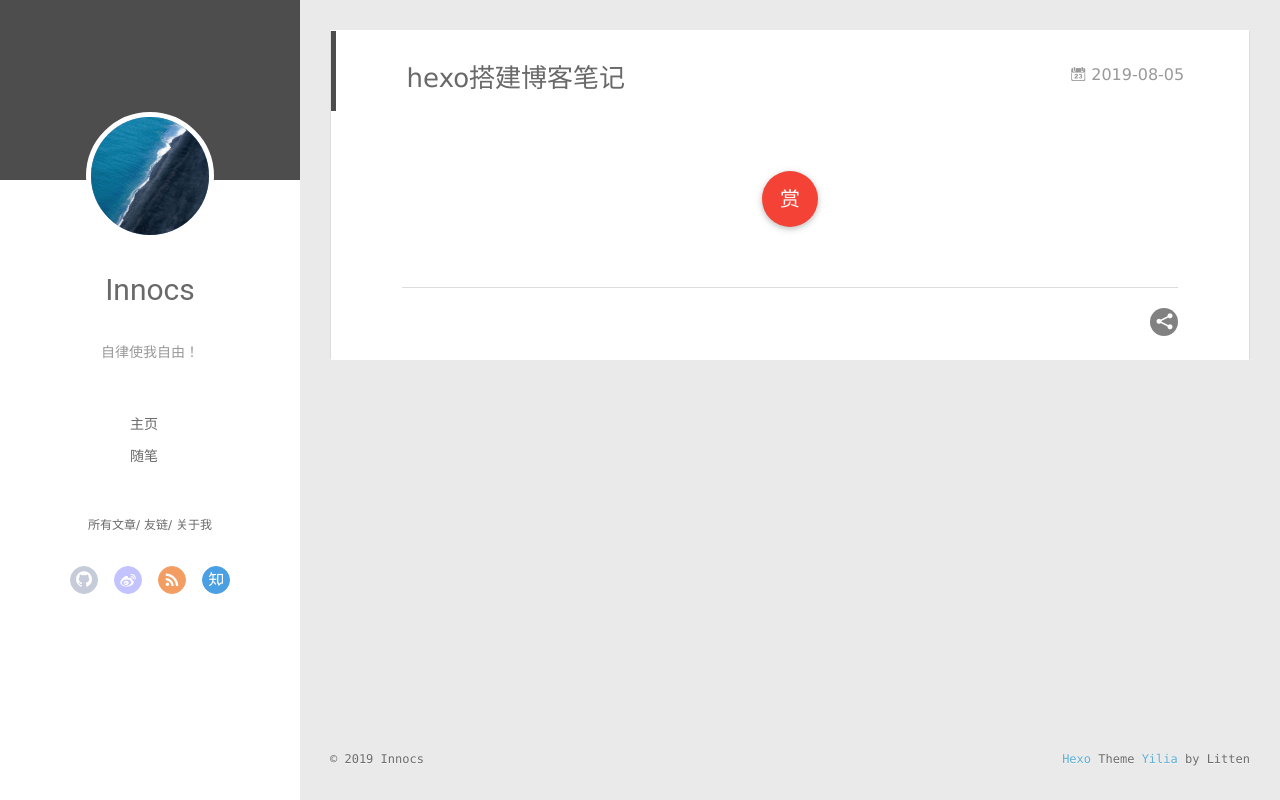
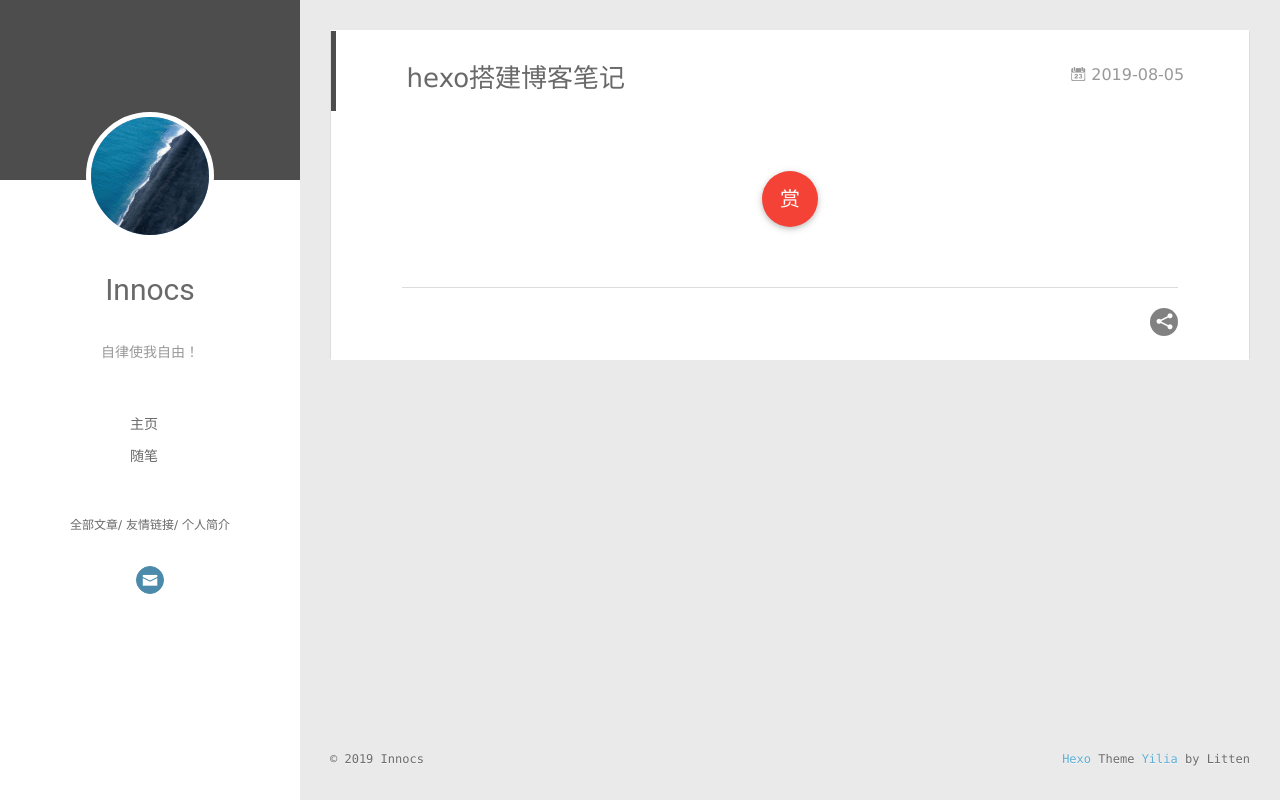
Before and after one commit to Innocs/Innocs.github.io, a plain HTML site: page 2019/08/05/hexo搭建博客笔记/index.html in a window 1280 px wide. Drawn offline with Linux system fonts and the light colour scheme; no server answers.

Commit message:
Site updated: 2019-08-05 13:07:15

```diff
--- a/2019/08/05/hexo搭建博客笔记/index.html
+++ b/2019/08/05/hexo搭建博客笔记/index.html
@@ -65,28 +65,22 @@
 		<nav class="header-smart-menu">
 
 
-    			<a q-on="click: openSlider(e, 'innerArchive')" href="javascript:void(0)">所有文章</a>
+    			<a q-on="click: openSlider(e, 'innerArchive')" href="javascript:void(0)">全部文章</a>
 
 
 
-    			<a q-on="click: openSlider(e, 'friends')" href="javascript:void(0)">友链</a>
+    			<a q-on="click: openSlider(e, 'friends')" href="javascript:void(0)">友情链接</a>
 
 
 
-    			<a q-on="click: openSlider(e, 'aboutme')" href="javascript:void(0)">关于我</a>
+    			<a q-on="click: openSlider(e, 'aboutme')" href="javascript:void(0)">个人简介</a>
 
 
 		</nav>
 		<nav class="header-nav">
 			<div class="social">
 
-					<a class="github" target="_blank" href="#" title="github"><i class="icon-github"></i></a>
-
-					<a class="weibo" target="_blank" href="#" title="weibo"><i class="icon-weibo"></i></a>
-
-					<a class="rss" target="_blank" href="#" title="rss"><i class="icon-rss"></i></a>
-
-					<a class="zhihu" target="_blank" href="#" title="zhihu"><i class="icon-zhihu"></i></a>
+					<a class="mail" target="_blank" href="mailto:litten225@qq.com" title="mail"><i class="icon-mail"></i></a>
 
 			</div>
 		</nav>
@@ -123,13 +117,7 @@
 			<nav class="header-nav">
 				<div class="social">
 
-						<a class="github" target="_blank" href="#" title="github"><i class="icon-github"></i></a>
-
-						<a class="weibo" target="_blank" href="#" title="weibo"><i class="icon-weibo"></i></a>
-
-						<a class="rss" target="_blank" href="#" title="rss"><i class="icon-rss"></i></a>
-
-						<a class="zhihu" target="_blank" href="#" title="zhihu"><i class="icon-zhihu"></i></a>
+						<a class="mail" target="_blank" href="mailto:litten225@qq.com" title="mail"><i class="icon-mail"></i></a>
 
 				</div>
 			</nav>
@@ -367,15 +355,15 @@ return o(i(t),arguments.length<2?void 0:u(arguments[1]))}})},function(t,n,r){var
 
 
 
-      <li style="width: 33.333333333333336%" q-on="click: openSlider(e, 'innerArchive')"><a href="javascript:void(0)" q-class="active:innerArchive">所有文章</a></li>
+      <li style="width: 33.333333333333336%" q-on="click: openSlider(e, 'innerArchive')"><a href="javascript:void(0)" q-class="active:innerArchive">全部文章</a></li>
 
 
 
-      <li style="width: 33.333333333333336%" q-on="click: openSlider(e, 'friends')"><a href="javascript:void(0)" q-class="active:friends">友链</a></li>
+      <li style="width: 33.333333333333336%" q-on="click: openSlider(e, 'friends')"><a href="javascript:void(0)" q-class="active:friends">友情链接</a></li>
 
 
 
-      <li style="width: 33.333333333333336%" q-on="click: openSlider(e, 'aboutme')"><a href="javascript:void(0)" q-class="active:aboutme">关于我</a></li>
+      <li style="width: 33.333333333333336%" q-on="click: openSlider(e, 'aboutme')"><a href="javascript:void(0)" q-class="active:aboutme">个人简介</a></li>
 
 
     </ul>
@@ -475,7 +463,7 @@ return o(i(t),arguments.length<2?void 0:u(arguments[1]))}})},function(t,n,r){var
 
     	<section class="tools-section tools-section-me" q-show="aboutme">
 
-  	  		<div class="aboutme-wrap" id="js-aboutme">很惭愧&lt;br&gt;&lt;br&gt;只做了一点微小的工作&lt;br&gt;谢谢大家</div>
+  	  		<div class="aboutme-wrap" id="js-aboutme">菜鸟一个，在不断学习中，&lt;br /&gt;如果出现不足的地方，希望大家指出。</div>
 
     	</section>
 
--- /dev/null
+++ b/content.json
@@ -0,0 +1 @@
+[{"title":"hexo搭建博客笔记","date":"2019-08-05T03:49:45.000Z","path":"2019/08/05/hexo搭建博客笔记/","tags":[]}]
```
Also changed, not shown: archives/2019/08/index.html (+9 -21 lines), archives/2019/index.html (+9 -21 lines), archives/index.html (+9 -21 lines), index.html (+9 -21 lines).
